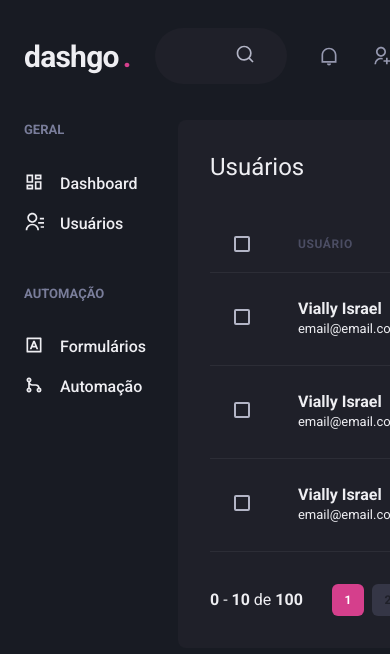
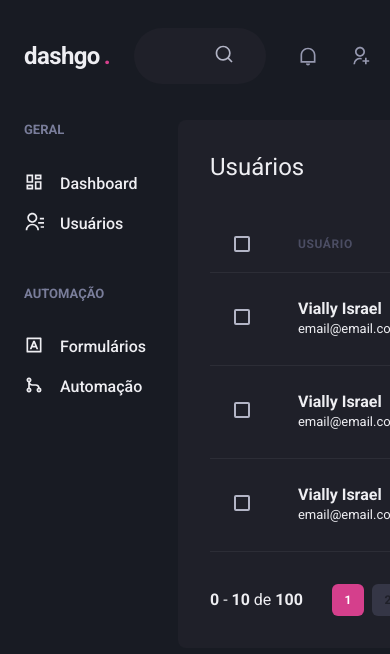
Before and after one commit to viisrael/dashgo, a Next.js app: page /users in a window 390 px wide. Shown: the top 654 px of the page. Built offline with nearby package versions, Linux system fonts and the light colour scheme.

Commit message:
Cap 4, Unit 1- Building future interfaces, Lesson 4 -Responsiviness, video 2

```diff
--- a/src/components/Header/Logo.tsx
+++ b/src/components/Header/Logo.tsx
@@ -2,7 +2,7 @@
 
 export function Logo() {
   return (
-    <Text fontSize="3xl" fontWeight="bold" letterSpacing="tight" w="64">
+    <Text fontSize={["2xl", "3xl"]} fontWeight="bold" letterSpacing="tight" w="64">
         dashgo
         <Text as="span" ml="1" color="pink.500">.</Text>
     </Text>
```
